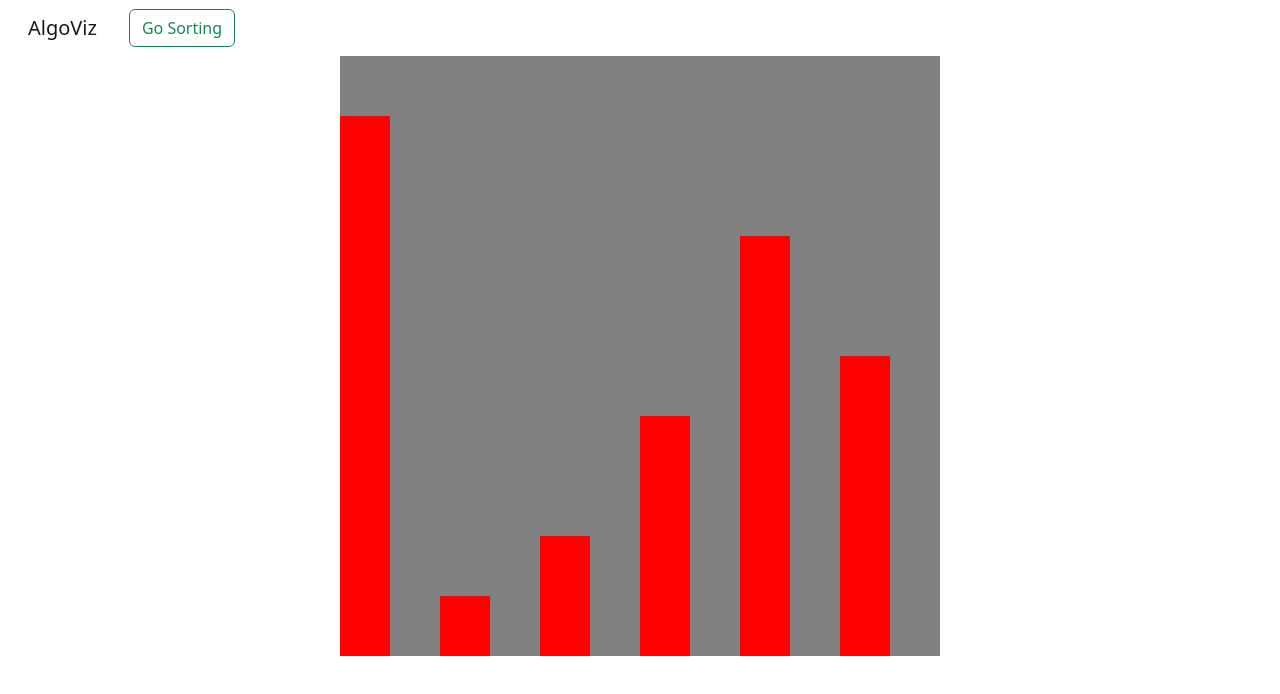
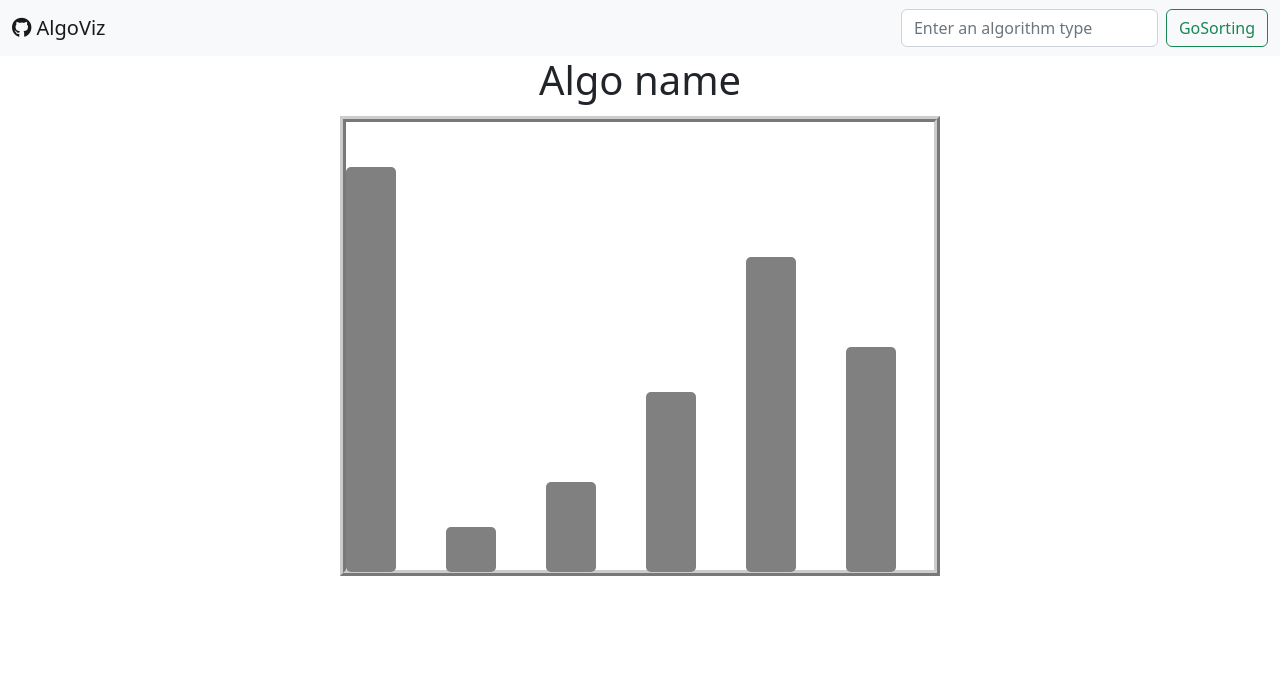
Before and after one commit to MassiGy/AlgoViz, a plain HTML site: page src/views/index.html in a window 1280 px wide. Drawn offline with nearby package versions, Linux system fonts and the light colour scheme.

Commit message:
+theme-implementation : redesigned page

```diff
--- a/src/views/index.html
+++ b/src/views/index.html
@@ -4,6 +4,7 @@
     <meta charset="UTF-8" />
     <meta http-equiv="X-UA-Compatible" content="IE=edge" />
     <meta name="viewport" content="width=device-width, initial-scale=1.0" />
+
     <link
       href="https://cdn.jsdelivr.net/npm/bootstrap@5.2.3/dist/css/bootstrap.min.css"
       rel="stylesheet"
@@ -16,35 +17,45 @@
       crossorigin="anonymous"
     ></script>
 
+    <link
+        rel="stylesheet"
+        href="https://cdnjs.cloudflare.com/ajax/libs/font-awesome/6.2.1/css/all.min.css"
+      />
+
+    <link rel="stylesheet" href="./style.css">
+
     <title>AlgoViz.net</title>
   </head>
   <body>
-    <nav class="navbar navbar-expand-lg " >
+
+
+
+      <nav class="navbar navbar-expand-lg navbar-light bg-light">
   <div class="container-fluid">
-        <a class="navbar-brand   mx-3" href="#">AlgoViz</a>
-        <button id="launcher" class="btn btn-outline-success mx-3">
-          Go Sorting
-        </button>
-        <button
-          class="navbar-toggler"
-          type="button"
-          data-bs-toggle="collapse"
-          data-bs-target="#navbarNavDropdown"
-          aria-controls="navbarNavDropdown"
-          aria-expanded="false"
-          aria-label="Toggle navigation"
-        >
+    <a class="navbar-brand" href="https://github.com/MassiGy/AlgoViz"> <i class="fa-brands fa-github"> </i> AlgoViz </a>
+    <button class="navbar-toggler" type="button" data-bs-toggle="collapse" data-bs-target="#navbarSupportedContent" aria-controls="navbarSupportedContent" aria-expanded="false" aria-label="Toggle navigation">
       <span class="navbar-toggler-icon"></span>
     </button>
-        <div class="collapse navbar-collapse" id="navbarNavDropdown">
+    <div class="collapse navbar-collapse" id="navbarSupportedContent">
+      <ul class="navbar-nav me-auto mb-2 mb-lg-0">
 
+      </ul>
+      <form class="d-flex">
+        <input class="form-control me-2" type="search" placeholder="Enter an algorithm type" aria-label="Search">
+        <button class="btn btn-outline-success" id="launcher"  type="submit">GoSorting</button>
+      </form>
     </div>
   </div>
 </nav>
 
-    <section class="container mx-auto">
-      <div id="bars"></div>
-    </section>
+    <div id="description">
+      <h1> Algo name</h1>
+    </div>
+
+    <div class="container">
+      <div id="bars"> </div>
+    </div>
+
   </body>
   <script type="module" src="./script.js"></script>
 </html>
--- a/src/views/script.js
+++ b/src/views/script.js
@@ -2,17 +2,17 @@ import bubble_sort from "../algorithms/bubble_sort.js";
 import selection_sort from "../algorithms/selection_sort.js";
 
 
-let default_height = 600;
+let default_height = 450;
 let default_width = 600;
 
 
 let bars = document.getElementById("bars");
-bars.style = `width: ${default_width}px;
-              height: ${default_height}px;
-              margin: auto auto;
-              background-color: grey;
-              position: relative;
-              `;
+// bars.style = `width: ${default_width}px;
+//               height: ${default_height}px;
+//               margin: auto auto;
+//               background-color: grey;
+//               position: relative;
+//               `;
 
 let list = [9, 1, 2, 4, 7, 5];
 let item = null;
@@ -26,7 +26,7 @@ list.forEach((el, index) => {
             position: absolute;
             transform: translate(${parseFloat(index * default_width / list.length)}px, 0%);
             transition: 1s ease-in-out;
-            background-color: red;
+            background-color: grey;
     `;
     // set an id so as we can refrence it back,
     // it is important that these ids are in synch with the ids on the list
--- /dev/null
+++ b/src/views/style.css
@@ -0,0 +1,34 @@
+/* body{
+    background-color:beige;
+} */
+
+#description{
+    width:auto;
+    height: 30px;
+    text-align: center;
+
+
+
+}
+
+
+.container{
+    display: flex;
+    justify-content: center;
+
+}
+
+#bars {
+    margin-top: 30px;
+    background-color:white;
+    position: relative;
+    width: 600px;
+    height: 460px;
+    border: ridge #ccc;
+    border-width: 6px;
+
+}
+
+.bars_item{
+    border-radius: 5px;
+}
```
Lines whose indentation alone changed are shown as unchanged.
